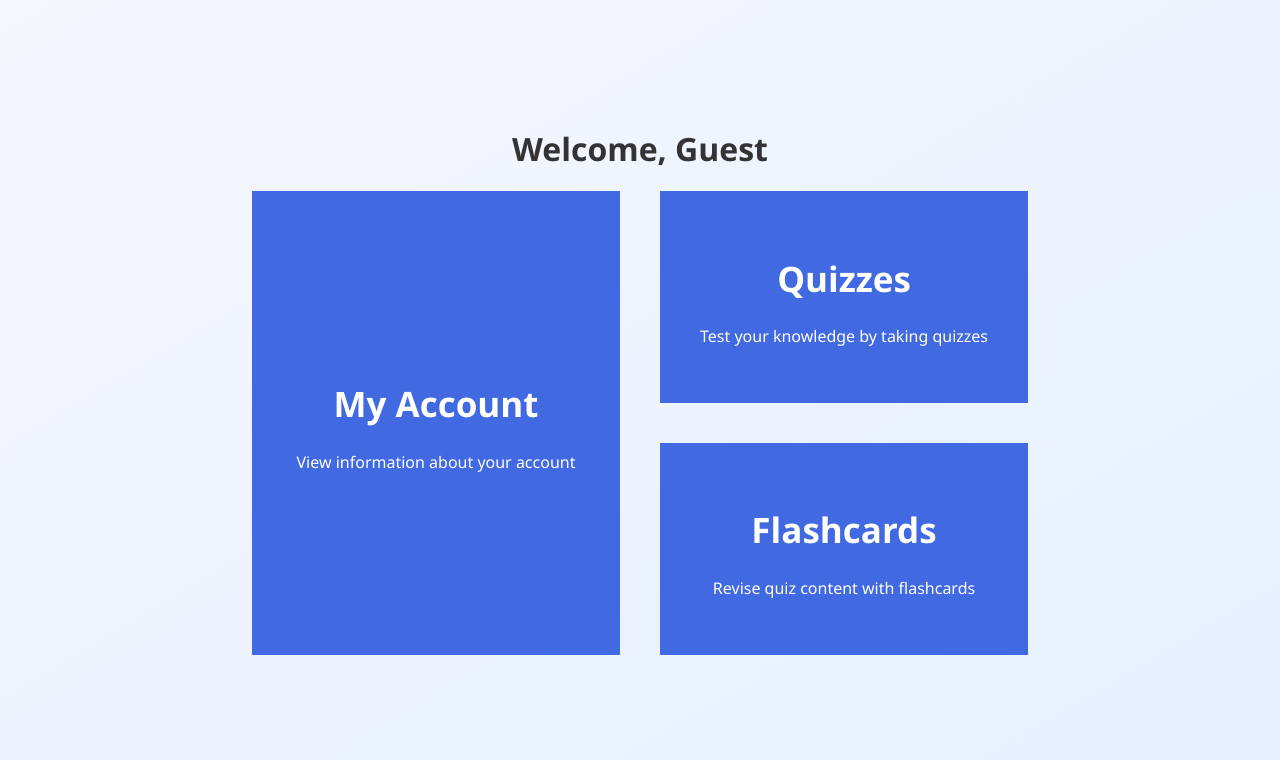
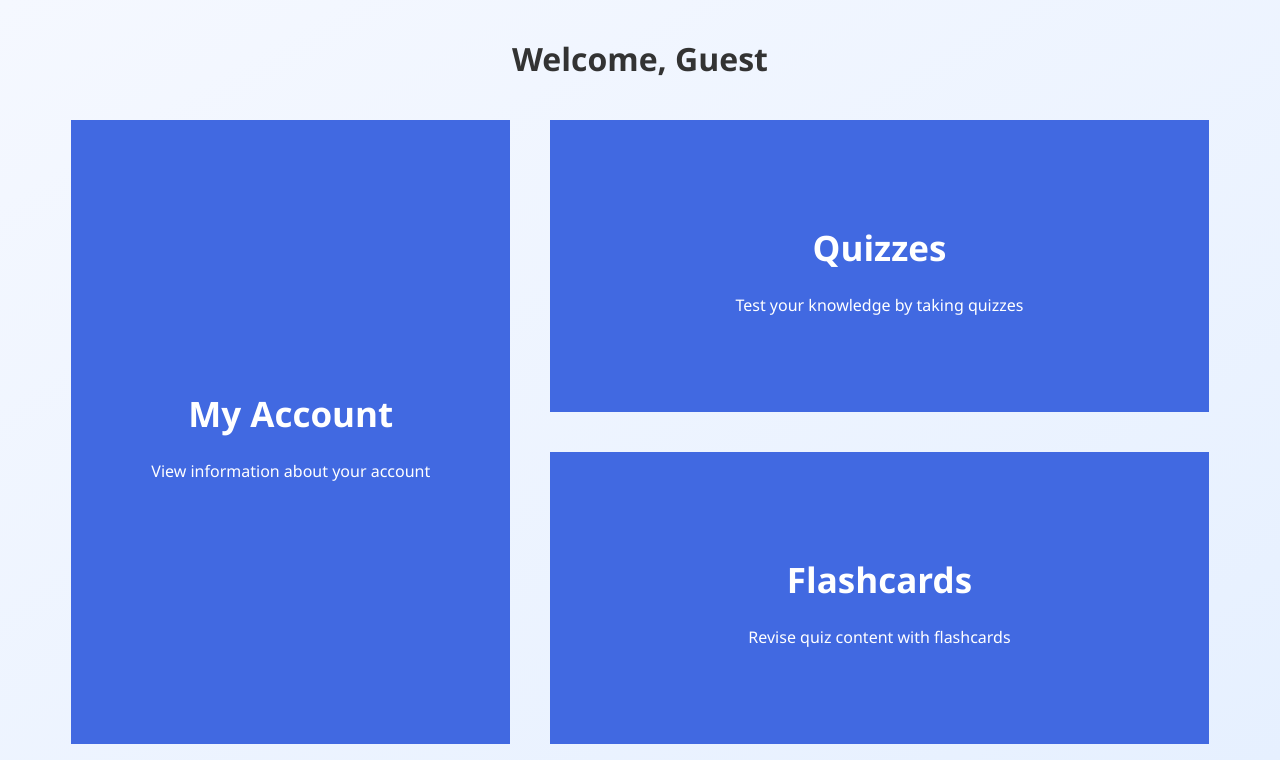
Before and after one commit to BenjaminWray/CSC2033_Team31, a Flask app: page /home in a window 1280 px wide. Shown: the part 60-820 px from the top of the page. Run offline with Flask 3, Linux system fonts and the light colour scheme.

Commit message:
increased size of home page buttons

```diff
--- a/flaskr/static/style.css
+++ b/flaskr/static/style.css
@@ -156,20 +156,21 @@ form input:focus {
 }
 
 .home-content {
-  max-width: 800px;
+  max-width: 1200px;
 }
 
 .home-grid-container {
   display: grid;
-  grid-template-columns: 1fr 1fr;
+  grid-template-columns: 1fr 1.5fr;
   align-content: center;
   gap: 40px;
+  margin-top: 40px;
 }
 
 .home-grid-button {
   background-color: royalblue;
   align-content: center;
-  padding: 40px;
+  padding: 80px;
   text-decoration: none;
 }
 
```
